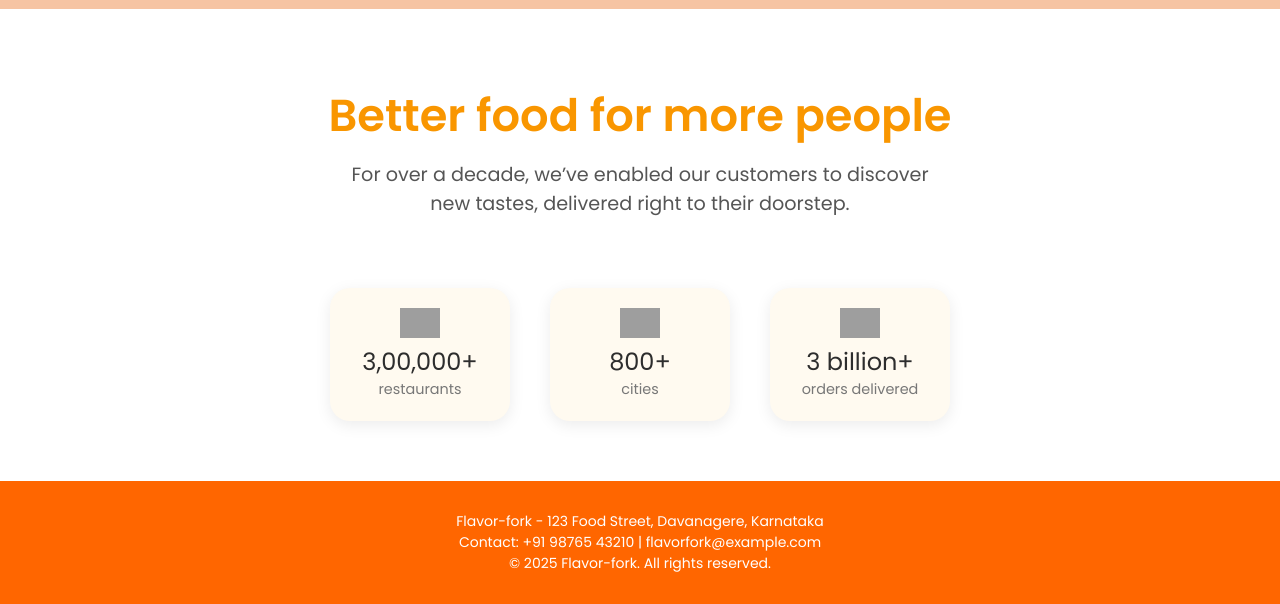
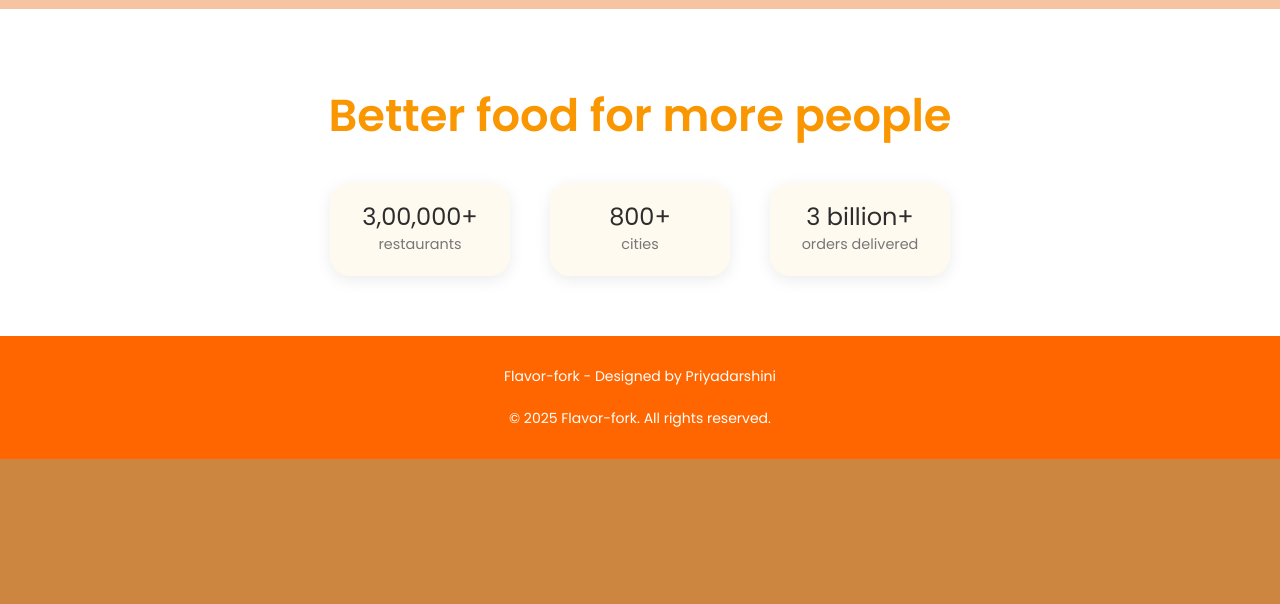
Before and after one commit to Priyadarshinip13/Flavorfork, a Django app: page / in a window 1280 px wide. Shown: the part 801-1405 px from the top of the page. After the commit the page ends 1260 px from the top, so only its background shows below. Run offline with Django 5.2, Linux system fonts and the light colour scheme; grey boxes are pictures that could not be loaded.

Commit message:
modified

```diff
--- a/restaurant_project/restaurant/templates/restaurant/base.html
+++ b/restaurant_project/restaurant/templates/restaurant/base.html
@@ -218,22 +218,18 @@
 
     <!-- Headline and Description -->
     <h2>Better food for more people</h2>
-    <p>For over a decade, we’ve enabled our customers to discover new tastes, delivered right to their doorstep.</p>
 
     <!-- Stats -->
     <div class="stats">
         <div class="stat-item">
-            <img src="/static/icons/shop.png" alt="restaurant">
             <h4>3,00,000+</h4>
             <small>restaurants</small>
         </div>
         <div class="stat-item">
-            <img src="/static/icons/location.png" alt="city">
             <h4>800+</h4>
             <small>cities</small>
         </div>
         <div class="stat-item">
-            <img src="/static/icons/order.png" alt="orders">
             <h4>3 billion+</h4>
             <small>orders delivered</small>
         </div>
@@ -242,8 +238,8 @@
 
 <div class="footer">
     <meta name="viewport" content="width=device-width, initial-scale=1">
-    Flavor-fork - 123 Food Street, Davanagere, Karnataka<br>
-    Contact: +91 98765 43210 | flavorfork@example.com<br>
+    Flavor-fork - Designed by Priyadarshini<br>
+    <br>
     © 2025 Flavor-fork. All rights reserved.
 </div>
 
```
Also changed, not shown: restaurant_project/db.sqlite3.
